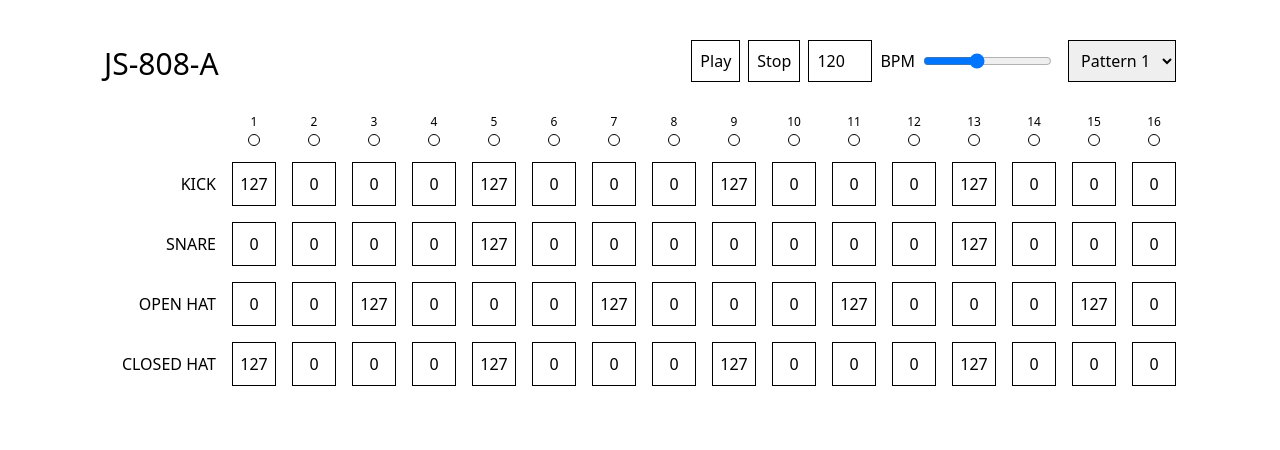
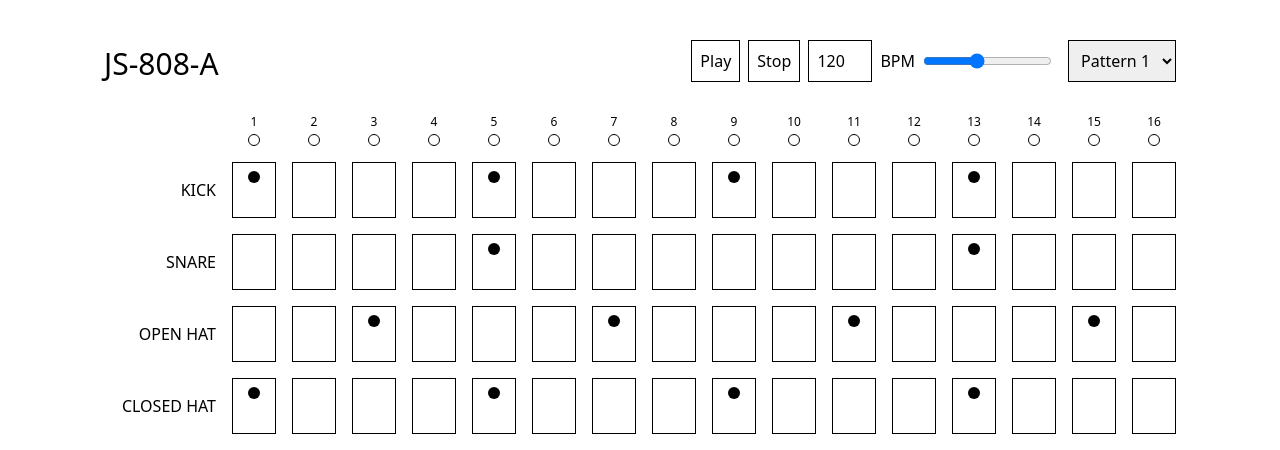
Before and after one commit to arlenpeiffer/js-808, a Nuxt app: page / in a window 1280 px wide. Shown: the top 450 px of the page. Built offline with nearby package versions, Linux system fonts and the light colour scheme.

Commit message:
style pressed state

```diff
--- a/components/Step.vue
+++ b/components/Step.vue
@@ -1,12 +1,14 @@
 <template>
   <button
     :aria-pressed="pressed"
-    class="h-11 w-11 b b-solid b-black"
-    :class="{ 'bg-green': pressed && active }"
+    class="relative h-14 w-11 b b-solid b-black"
+    :class="{
+      'after:(content-empty absolute top-2 left-1/2 transform -translate-x-1/2 h-3 w-3 bg-black rounded-full)':
+        pressed,
+      'bg-green': pressed && active
+    }"
     @click="toggle"
-  >
-    {{ velocity }}
-  </button>
+  ></button>
 </template>
 
 <script setup lang="ts">
--- /dev/null
+++ b/uno.config.ts
@@ -0,0 +1,5 @@
+import { defineConfig, transformerVariantGroup } from 'unocss'
+
+export default defineConfig({
+  transformers: [transformerVariantGroup()]
+})
```
